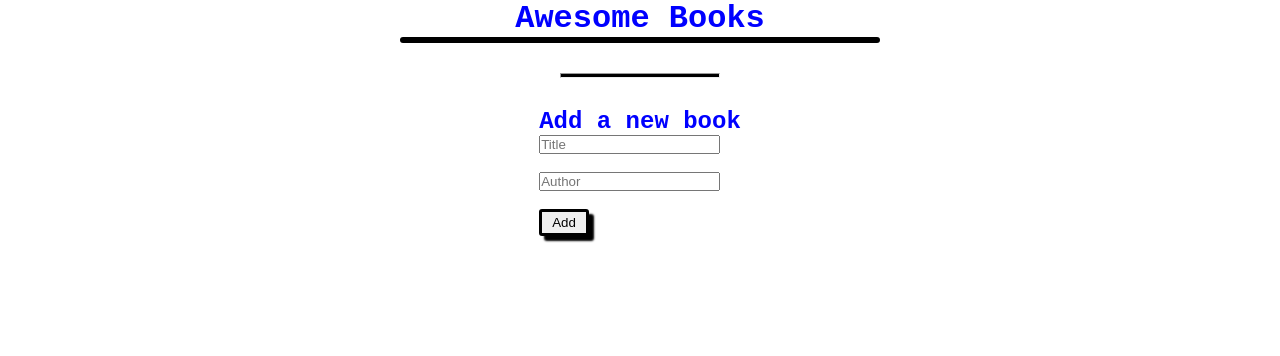
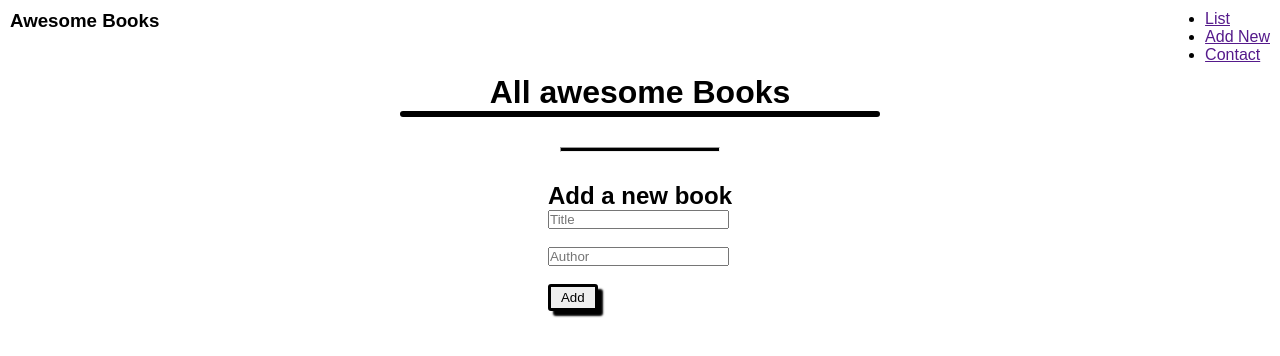
Before and after one commit to binhussen/awesome-books, a website: page index.html in a window 1280 px wide. Drawn offline with Linux system fonts and the light colour scheme.

Commit message:
create navBar

```diff
--- a/index.html
+++ b/index.html
@@ -10,8 +10,23 @@
     <link rel="stylesheet" href="styles.css" />
   </head>
   <body>
+    <header>
+      <div class="headerContentContainer">
+          <nav class="navBar">
+            <h3 class="title">Awesome Books</h3>
+            <ul>
+              <li><a href="" onclick="displayList()">List</a></li>
+              <li><a href="" onclick="displayAddNew()">Add New</a></li>
+              <li><a href="" onclick="displayContact()">Contact</a></li>
+            </ul>
+          </nav>
+          <div class="dateHourContainer">
+            <h3 class="dateHourText"></h3>
+          </div>
+      </div>
+    </header>
     <div class="container">
-      <h1 class="title">Awesome Books</h1>
+      <h1 class="listTitle">All awesome Books</h1>
       <div class="data-container"></div>
       <hr class="hr" />
       <form class="form">
--- a/styles.css
+++ b/styles.css
@@ -42,12 +42,8 @@
   width: 10rem;
 }
 
-.title {
-  color: blue;
-  font-family: 'Courier New', Courier, monospace;
+.navBar {
+  display: flex;
+  justify-content: space-between;
+  padding: 10px;
 }
-
-h2 {
-  color: blue;
-  font-family: 'Courier New', Courier, monospace;
-}
```
